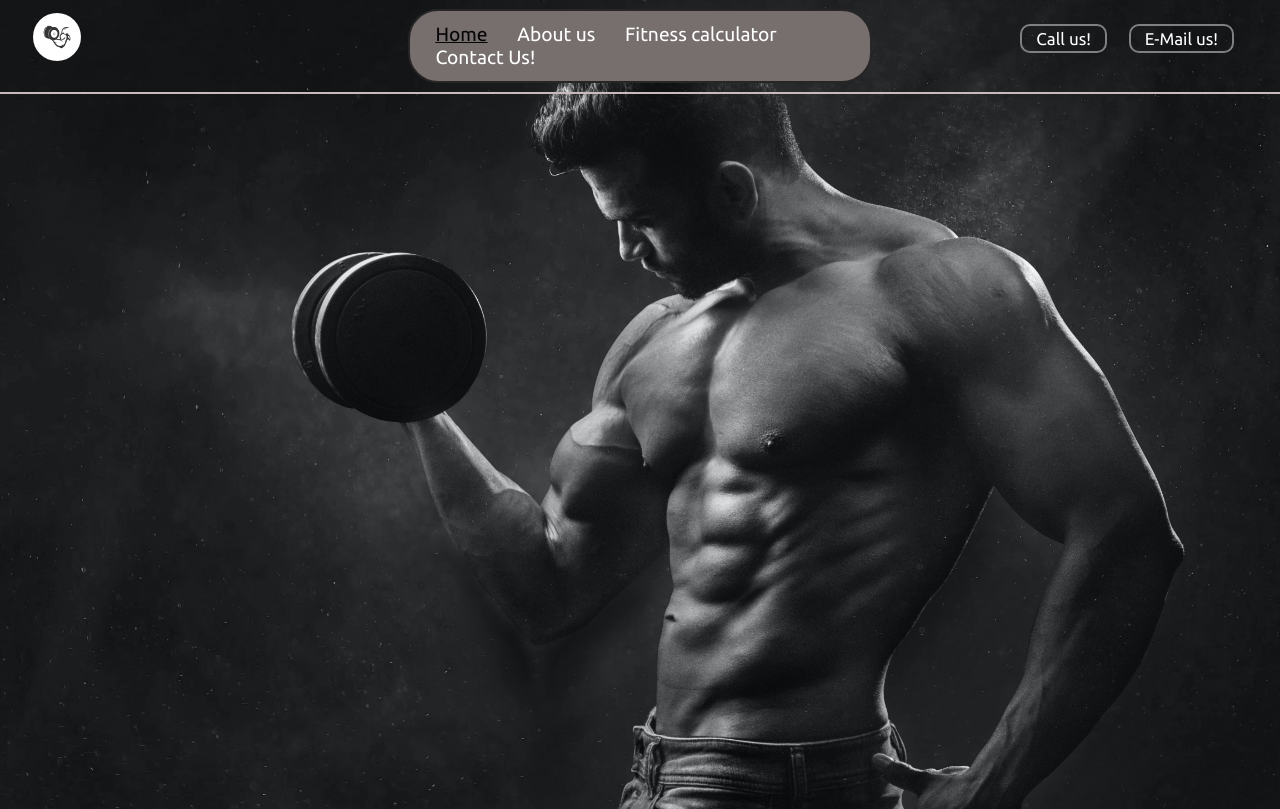
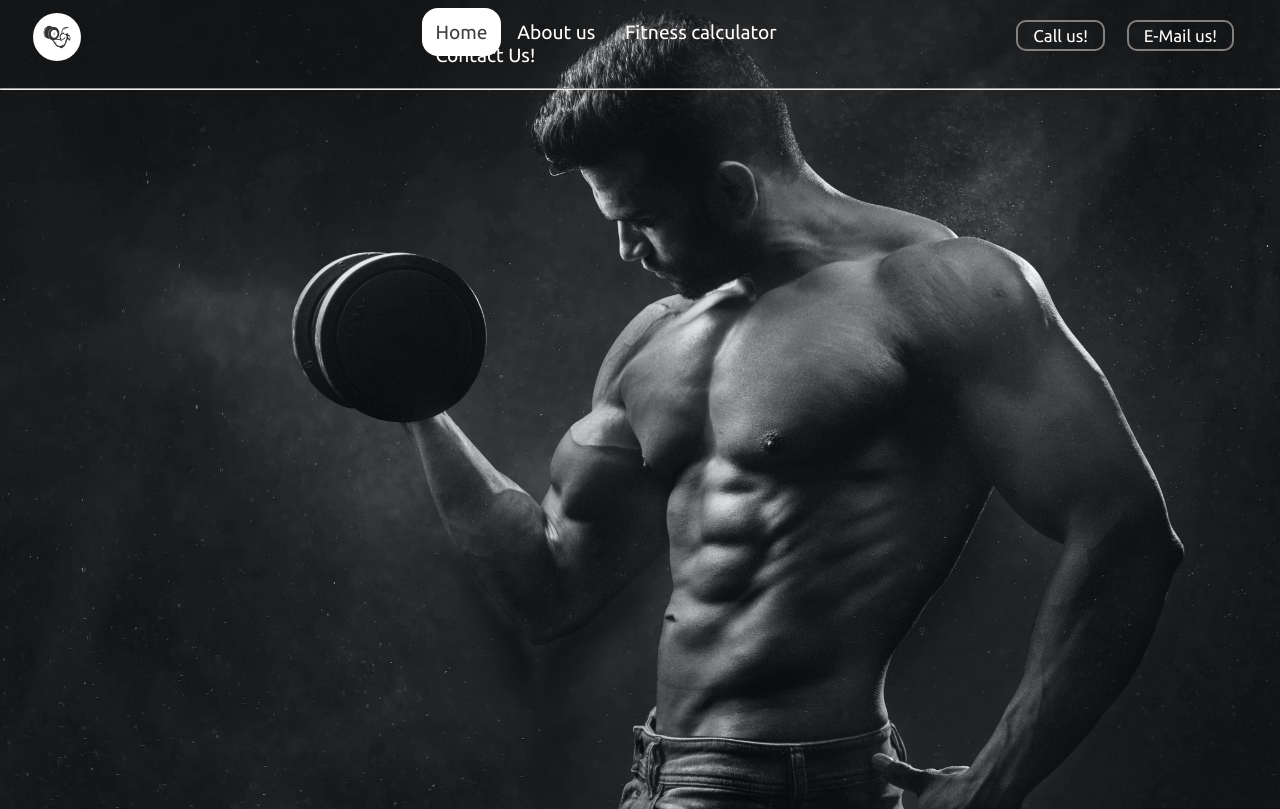
Before and after one commit to Tejas-Jogdand/gym-webiste-static-, a plain HTML site: page Gym-website/index.html in a window 1280 px wide. Drawn offline with Linux system fonts and the light colour scheme.

Commit message:
Added pages raw

```diff
--- a/Gym-website/css/nav.css
+++ b/Gym-website/css/nav.css
@@ -1,21 +1,25 @@
 @import url('https://fonts.googleapis.com/css2?family=Ubuntu&display=swap');
-*{
+
+* {
     padding: 0%;
     margin: 0%;
-    font-family:'Ubuntu', sans-serif;
+    font-family: 'Ubuntu', sans-serif;
 }
-body{
+
+body {
     background: url('../img/bgig.jpg');
     height: 100vh;
     background-size: cover;
     background-position: center;
     color: white;
 }
-header{
+
+header {
     position: sticky;
     background: transparent;
 }
-.left{
+
+.left {
     display: inline-block;
     position: absolute;
     top: 5px;
@@ -24,21 +28,20 @@ header{
     text-align: left;
     margin: -12px;
 }
-.left img{
+
+.left img {
     width: 48px;
     border-radius: 31px;
 }
-.mid{
-    border: 2px solid rgb(39, 37, 37);
-    background-color: rgb(119 110 110);
-    border-radius: 30px;
+
+.mid {
     display: block;
     width: 34%;
     margin: 9px auto;
     padding: 12px;
+}
 
-}
-.right{
+.right {
     display: inline-block;
     position: absolute;
     border-radius: 30px;
@@ -47,38 +50,45 @@ header{
     padding: 10px;
     margin: -7px;
 }
-.line{
-    border:1px solid rgb(199 188 188)
-}
-.navbar{
+
+.navbar {
     display: inline-block;
 }
-.navbar li{
+
+.navbar li {
     display: inline-block;
     list-style: none;
     font-size: 1.2rem;
 }
-.navbar li a{
+
+.navbar li a {
     color: white;
     padding: 34px 13px;
     text-decoration: none;
 }
-.navbar li a:hover,.navbar li a.active{
-   text-decoration: underline;
-   color: rgb(6, 5, 5);
+
+.navbar li a:hover,
+.navbar li a.active {
+    color: rgb(64 64 64);
+    background: white;
+    padding: 13px;
+    border-radius: 16px;
+    transition: 0.5s ease;
 }
-.btn{
-    margin: 0px 9px;
+
+.btn {
+    margin: -4px 9px;
     background-color: transparent;
     color: white;
-    padding: 3px 14px;
+    padding: 4px 15px;
     border: 2px solid gray;
     border-radius: 10px;
     font-size: 17px;
     cursor: pointer;
-    font-family:'Ubuntu', sans-serif;
+    font-family: 'Ubuntu', sans-serif;
 }
-.btn:hover{
+
+.btn:hover {
     color: black;
     background-color: white;
     border: 2px solid black;
--- a/Gym-website/index.html
+++ b/Gym-website/index.html
@@ -15,10 +15,10 @@
       </div>
       <div class="mid">
         <nav class="navbar">
-            <li ><a href="#" class="active">Home</a></li>
-            <li><a href="#">About us </a></li>
+            <li ><a href="index.html" class="active">Home</a></li>
+            <li><a href="./html/about.html">About us </a></li>
             <li><a href="#">Fitness calculator</a></li>
-            <li><a href="#">Contact Us!</a></li>
+            <li><a href="./html/contact.html">Contact Us!</a></li>
         </nav>
       </div>
       <div class="right">
@@ -26,6 +26,6 @@
         <button class="btn">E-Mail us!</button>
       </div>
    </header>
-   <hr class="line"></hr>
+   <hr></hr>
 </body>
 </html>
```
Also changed, not shown: Gym-website/html/about.html (added, +13 -0 lines), Gym-website/html/contact.html (added, +12 -0 lines).
